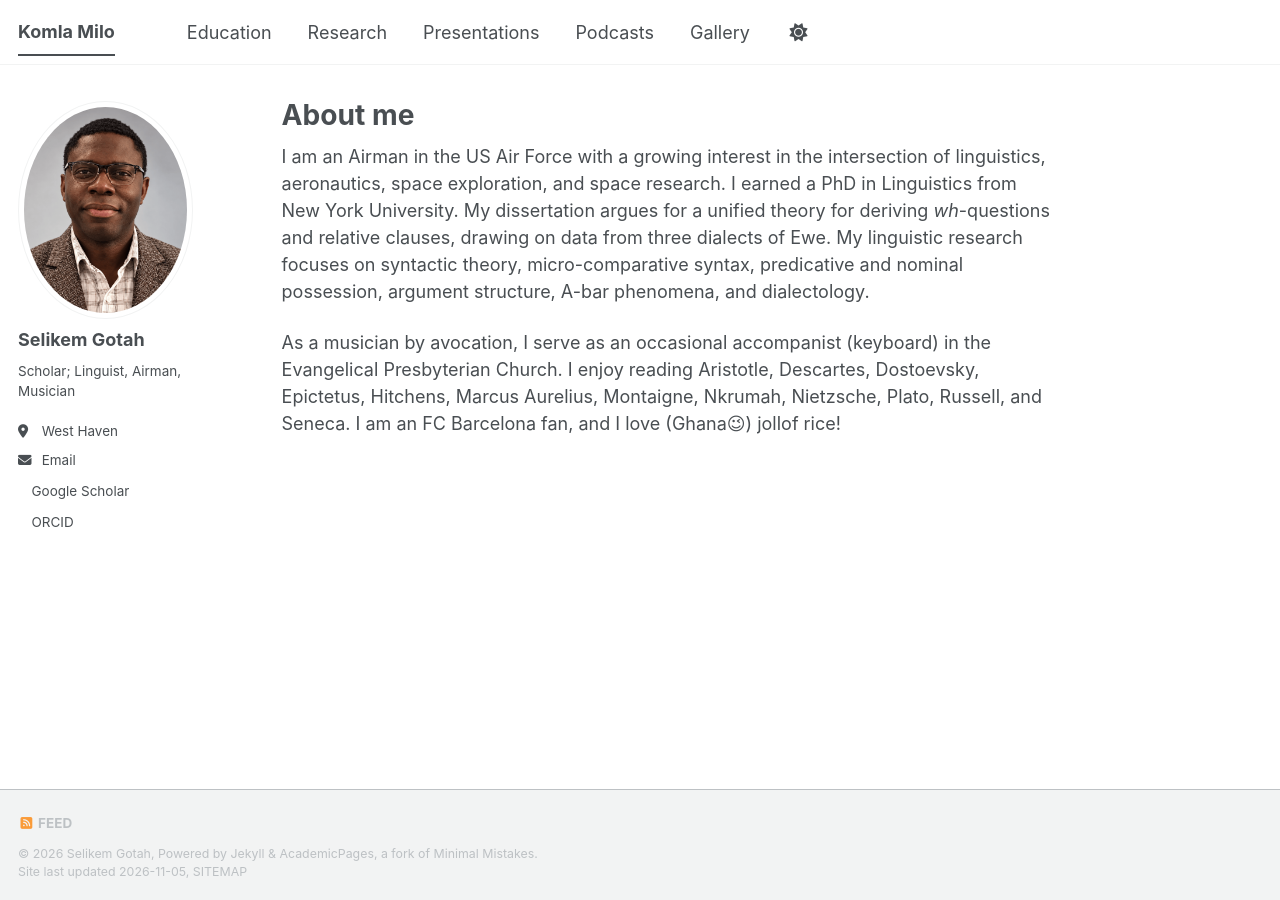
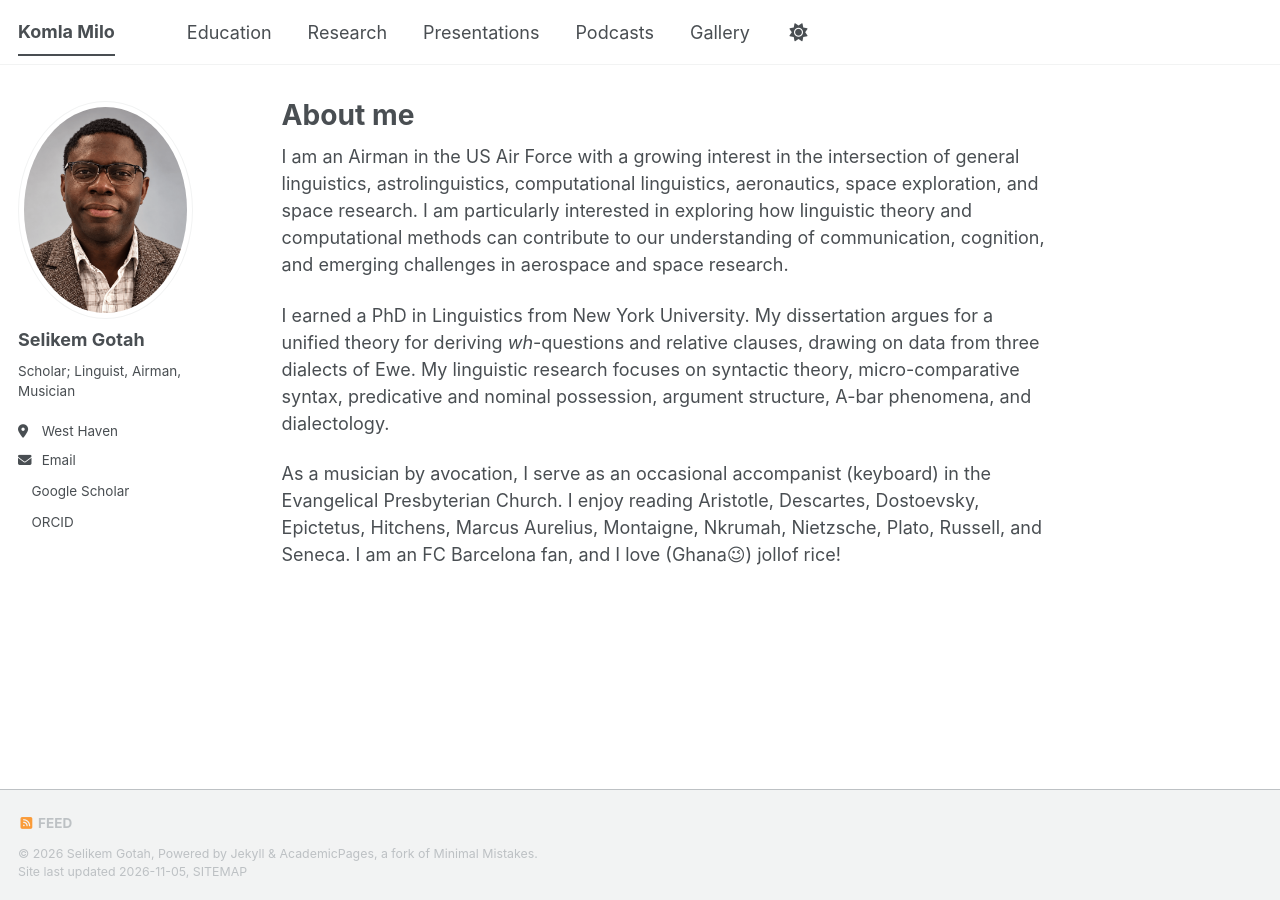
Before and after one commit to komlamilo/komlamilo.github.io, a Jekyll site: the page built from _pages/about.md, in a window 1280 px wide. Built offline with Jekyll 4.4.1, drawn with Linux system fonts in a browser that asks for light colours; a script bundle is joined from its source files by our own code; a style sheet for code colours, icons or effects is not loaded.

Commit message:
Update about.md

```diff
--- a/_pages/about.md
+++ b/_pages/about.md
@@ -8,7 +8,9 @@ redirect_from:
 ---
 
 
-I am an Airman in the US Air Force with a growing interest in the intersection of linguistics, aeronautics, space exploration, and space research.  I earned a PhD in Linguistics from New York University. My dissertation argues for a unified theory for deriving _wh_-questions and relative clauses, drawing on data from three dialects of Ewe. My linguistic research focuses on syntactic theory, micro-comparative syntax, predicative and nominal possession, argument structure, A-bar phenomena, and dialectology.
+I am an Airman in the US Air Force with a growing interest in the intersection of general linguistics, astrolinguistics, computational linguistics, aeronautics, space exploration, and space research. I am particularly interested in exploring how linguistic theory and computational methods can contribute to our understanding of communication, cognition, and emerging challenges in aerospace and space research.
+
+I earned a PhD in Linguistics from New York University. My dissertation argues for a unified theory for deriving _wh_-questions and relative clauses, drawing on data from three dialects of Ewe. My linguistic research focuses on syntactic theory, micro-comparative syntax, predicative and nominal possession, argument structure, A-bar phenomena, and dialectology.
 
 As a musician by avocation, I serve as an occasional accompanist (keyboard) in the Evangelical Presbyterian Church. I enjoy reading Aristotle, Descartes, Dostoevsky, Epictetus, Hitchens, Marcus Aurelius, Montaigne, Nkrumah, Nietzsche, Plato,  Russell, and Seneca.
 I am an FC Barcelona fan, and I love (Ghana😉) jollof rice!
```
